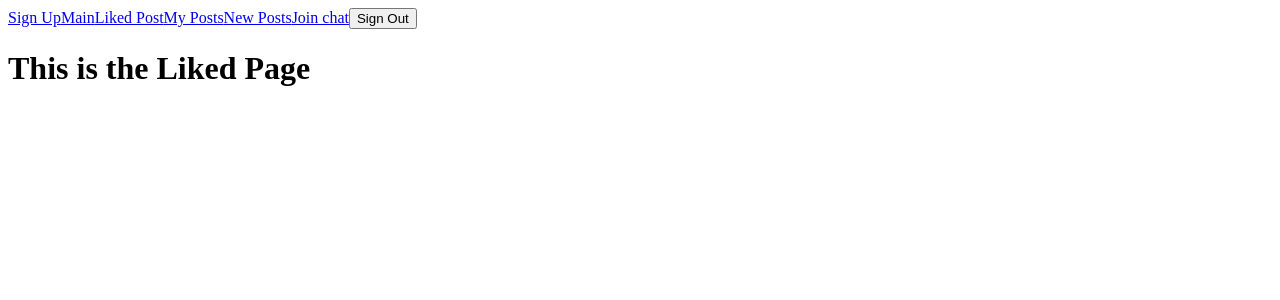
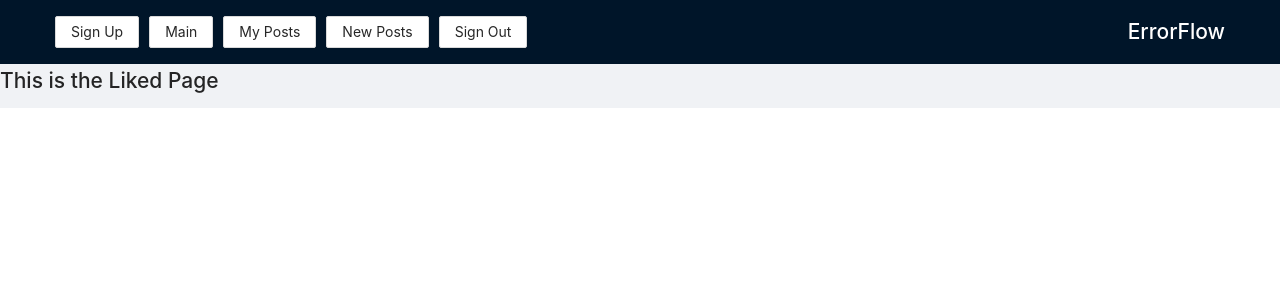
Before and after one commit to UCI-Bootcamp-Project-3-ErrorFlow/ErrorFlow, a React (Create React App) app in the folder client/: page /LikedPosts in a window 1280 px wide. Shown: the top 300 px of the page. Built offline with nearby package versions, Linux system fonts and the light colour scheme.

Commit message:
basic layout added to App.js from antd

```diff
--- a/client/src/App.js
+++ b/client/src/App.js
@@ -1,15 +1,18 @@
 import React, { useState } from 'react';
+import 'antd/dist/antd.css'
+import { Layout, Menu } from 'antd';
+import { Button } from 'antd';
 import { Switch, Link, Route, BrowserRouter as Router } from 'react-router-dom';
 import Main from './pages/Main';
 import SignUp from './pages/SignUp';
 import LikedPosts from './pages/LikedPosts';
 import MyPosts from './pages/MyPosts';
 import NewPosts from './pages/NewPosts';
+// import Join from './components/Join';
+// import Chat from './components/Chat';
+import './App.css';
 
-import Join from './components/Join';
-import Chat from './components/Chat';
-
-import './App.css';
+const { Header, Footer, Sider, Content } = Layout;
 
 function App() {
   const [postState] = useState({});
@@ -22,17 +25,19 @@ function App() {
   return (
     <>
       <Router>
-        <div>
-          <nav>
-            <Link to='/'>Sign Up</Link>
-            <Link to='/Main'>Main</Link>
-            <Link to='/LikedPosts'>Liked Post</Link>
-            <Link to='/MyPosts'>My Posts</Link>
-            <Link to='/NewPosts'>New Posts</Link>
-            <Link to='/join'>Join chat</Link>
-            <Link to='/chat'></Link>
-            <button onClick={postState.signOutBtn}>Sign Out</button>
-          </nav>
+        <div classname="container">
+          <Layout>
+            <Header className="navBar">
+                <Button className="navBtns"><Link to='/'>Sign Up</Link></Button>
+                <Button className="navBtns"><Link to='/Main'>Main</Link></Button>
+            {/* <Link to='/LikedPosts'>Liked Post</Link> */}
+                <Button className="navBtns"><Link to='/MyPosts'>My Posts</Link></Button>
+                <Button className="navBtns"><Link to='/NewPosts'>New Posts</Link></Button>
+            {/* <Link to='/join'>Join chat</Link>
+            <Link to='/chat'></Link> */}
+                <Button className="navBtns" onClick={postState.signOutBtn}>Sign Out</Button>
+                <h2 className="navHeader">ErrorFlow</h2>
+                </Header>
           <Switch>
             <Route exact path='/'>
               <SignUp />
@@ -49,14 +54,14 @@ function App() {
             <Route path='/NewPosts'>
               <NewPosts />
             </Route>
-            <Route path='/join'>
+            {/* <Route path='/join'>
               <Join />
             </Route>
             <Route path='/chat' component={Chat}>
-
-            </Route>
+            </Route> */}
             <Route path='/'> 404 Page Not Found</Route>
           </Switch>
+          </Layout>
         </div>
       </Router>
     </>
```
